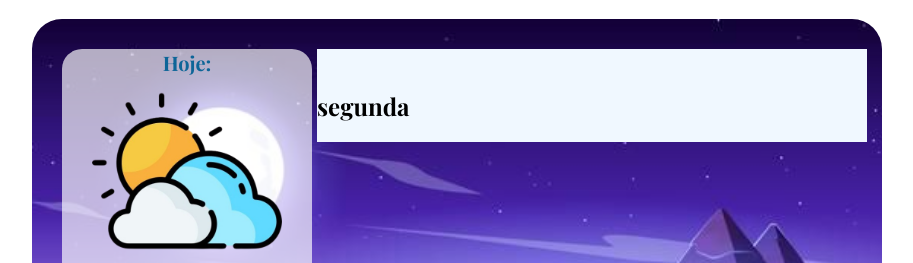
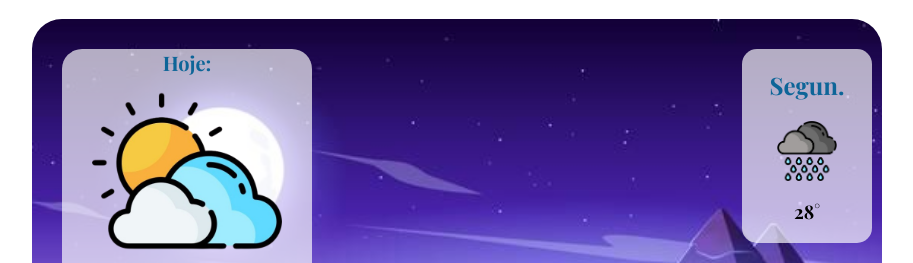
Before and after one commit to VinicioCouto/SistemaClima, a plain HTML site: page index.html in a window 1280 px wide. Shown: the part 75-338 px from the top of the page, without its empty margins (183-1096 px from the left). Drawn offline with nearby package versions, Linux system fonts and the light colour scheme.

Commit message:
estrutura dias css3

```diff
--- a/css/index.css
+++ b/css/index.css
@@ -86,8 +86,27 @@ main{
 
 .climasdias{
     position: absolute;
-    background-color: aliceblue;
-    margin-left: 285px;
+    margin-left: 490px;
     margin-top: 30px;
-    width: 550px;
+    width: 350px;
+    display: flex;
+    justify-content: end;
 }
+
+
+.dias{
+    background-color: rgba(255, 255, 255, 0.671);
+    width: 130px;
+    display: flex;
+    flex-direction: column;
+    align-items: center;
+    border-radius: 15px;
+}
+
+.dias > h2{
+    color: rgb(13, 101, 152);
+}
+
+#imgclimadias{
+    width: 60px;
+}
--- a/index.html
+++ b/index.html
@@ -26,9 +26,10 @@
 
                 <div class="climasdias">
 
-                    <div>
-                        <img src="" alt="">
-                        <h2>segunda</h2>
+                    <div class="dias">
+                        <h2>Segun.</h2>
+                        <img id="imgclimadias" src="/img/chovendo.png" alt="">
+                        <h3>28°</h3>
                     </div>
 
                 </div>
```
